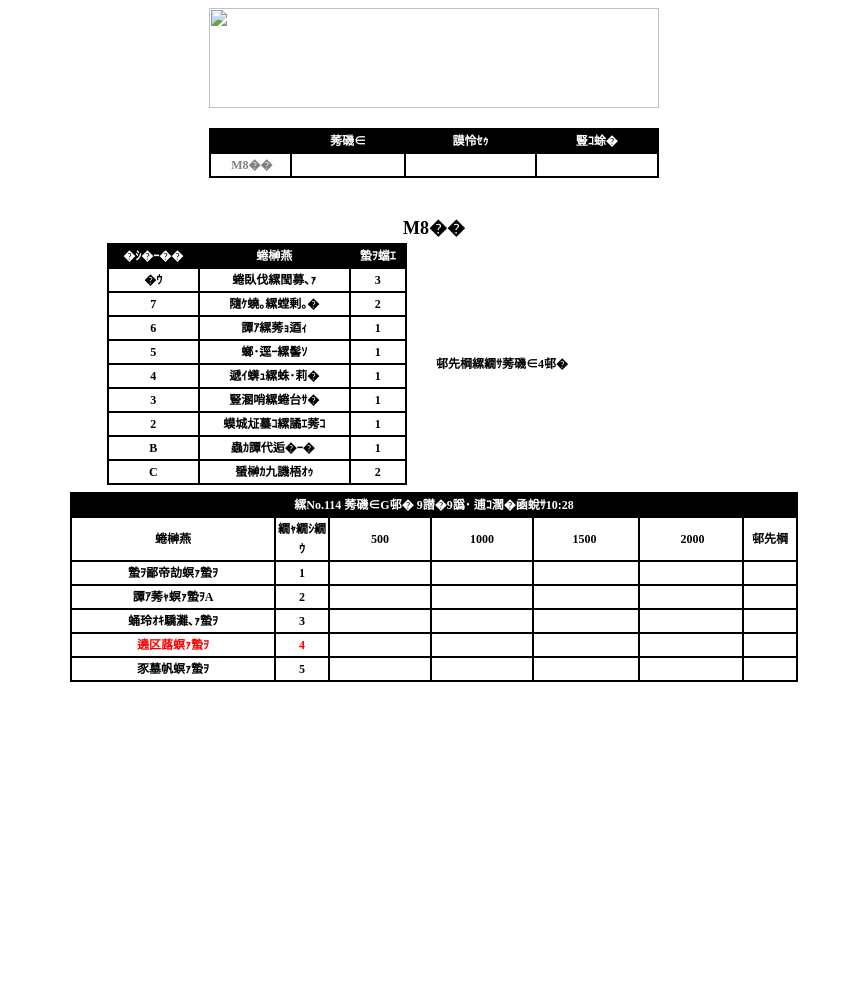
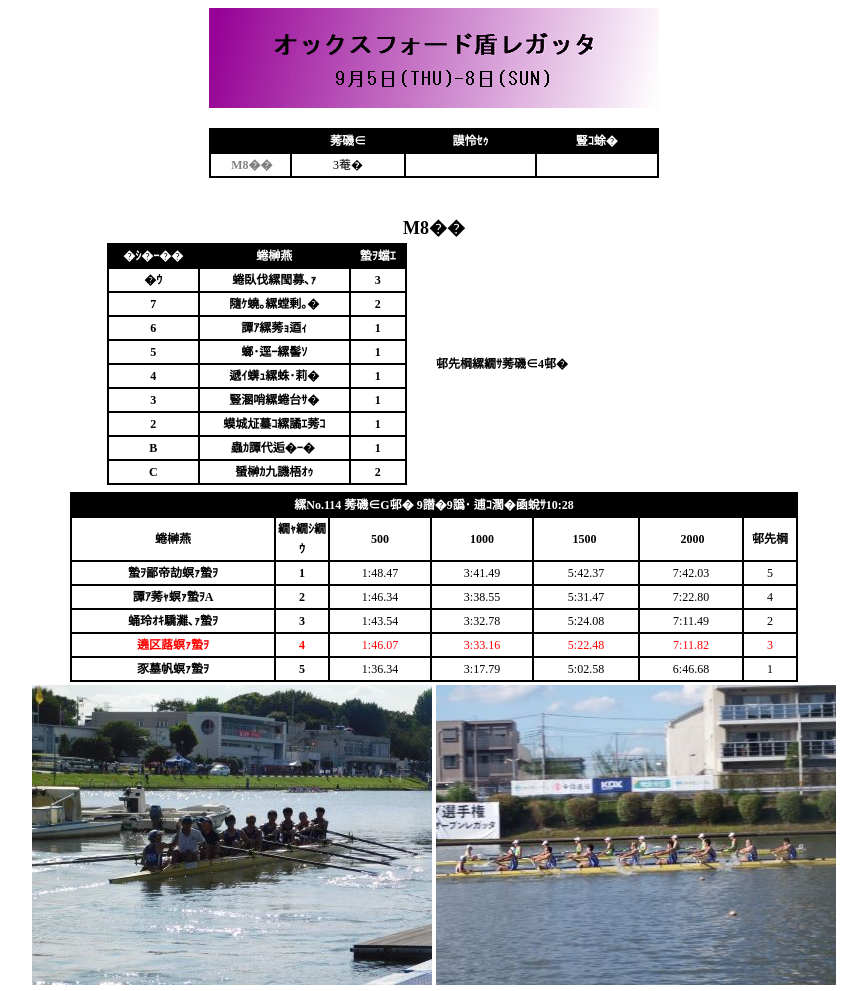
Before and after one commit to rubc1948/ottateregatta2024result, a plain HTML site: page index.html in a window 1280 px wide. Shown: the whole page, without its empty margins (206-1073 px from the left). Before the commit the page ends 800 px from the top, so only its background shows below. Drawn offline with Linux system fonts and the light colour scheme.

Commit message:
Update index.html

```diff
--- a/index.html
+++ b/index.html
@@ -35,7 +35,7 @@ color:black; font-family:'Osaka' ;line-height:15pt;
 </HEAD>
 <body link="808080" vlink="808080" alink="808080">
 <center>
-<center><font color=blue size="5"><img src="ottate2024.top.gif" width="450" height="100" border="0"><br>
+<center><font color=blue size="5"><img src="ottateregatta2024.top.gif" width="450" height="100" border="0"><br>
 </font><b><BR>
 </b>
 <table width="450" bgcolor="black">
@@ -46,7 +46,7 @@ color:black; font-family:'Osaka' ;line-height:15pt;
     <td bgcolor="black" width="76"><center><font color="#ffffff"><b><font face="メイリオ">決勝</font></b></font></center></td>
   </tr><tr>
     <td bgcolor="white" align="center">&nbsp;<b><font face="メイリオ"><a href="#W1X">M8＋</a></font></b></td>
-    <td bgcolor="white" align="center"></td>
+    <td bgcolor="white" align="center">3位</td>
     <td bgcolor="white" align="center"></td>
     <td bgcolor="white" align="center"></td>
   </tr></table>
@@ -142,47 +142,47 @@ color:black; font-family:'Osaka' ;line-height:15pt;
     <tr>
       <td bgcolor="white" align="center" height="13"><b>学習院大学</b></td>
       <td bgcolor="white" align="center" height="13"><font face="メイリオ"><b>1</b></font></td>
-      <td bgcolor="white" align="center" width="98" height="13"></td>
-      <td bgcolor="white" align="center" width="98" height="13"></td>
-      <td bgcolor="white" align="center" width="102" height="13"></td>
-      <td bgcolor="white" align="center" height="13"></td>
-      <td bgcolor="white" align="center" height="13"></td>
+      <td bgcolor="white" align="center" width="98" height="13">1:48.47</td>
+      <td bgcolor="white" align="center" width="98" height="13">3:41.49</td>
+      <td bgcolor="white" align="center" width="102" height="13">5:42.37</td>
+      <td bgcolor="white" align="center" height="13">7:42.03</td>
+      <td bgcolor="white" align="center" height="13">5</td>
     </tr>
     <tr>
       <td bgcolor="white" align="center"><b>東京大学A</b></td>
       <td bgcolor="white" align="center"><font face="メイリオ"><b>2</b></font></td>
-      <td bgcolor="white" align="center" width="98"></td>
-      <td bgcolor="white" align="center" width="98"></td>
-      <td bgcolor="white" align="center" width="102"></td>
-      <td bgcolor="white" align="center"></td>
-      <td bgcolor="white" align="center"></td>
+      <td bgcolor="white" align="center" width="98">1:46.34</td>
+      <td bgcolor="white" align="center" width="98">3:38.55</td>
+      <td bgcolor="white" align="center" width="102">5:31.47</td>
+      <td bgcolor="white" align="center">7:22.80</td>
+      <td bgcolor="white" align="center">4</td>
     </tr>
     <tr>
       <td bgcolor="white" align="center"><font color="#000000"><b>北海道大学</b></font></td>
       <td bgcolor="white" align="center"><font face="メイリオ" color="#000000"><font color="#000000"><b>3</b></font></font></td>
-      <td bgcolor="white" align="center" width="98"></td>
-      <td bgcolor="white" align="center" width="98"></td>
-      <td bgcolor="white" align="center" width="102"></td>
-      <td bgcolor="white" align="center"></td>
-      <td bgcolor="white" align="center"></td>
+      <td bgcolor="white" align="center" width="98">1:43.54</td>
+      <td bgcolor="white" align="center" width="98">3:32.78</td>
+      <td bgcolor="white" align="center" width="102">5:24.08</td>
+      <td bgcolor="white" align="center">7:11.49</td>
+      <td bgcolor="white" align="center">2</td>
     </tr>
     <tr>
       <td bgcolor="white" align="center"><font color="#ff0000"><b>立教大学</b></font></td>
       <td bgcolor="white" align="center"><font face="メイリオ" color="#ff0000"><b>4</b></font></td>
-      <td bgcolor="white" align="center" width="98"></td>
-      <td bgcolor="white" align="center" width="98"></td>
-      <td bgcolor="white" align="center" width="102"></td>
-      <td bgcolor="white" align="center"></td>
-      <td bgcolor="white" align="center"></td>
+      <td bgcolor="white" align="center" width="98"><font color="#ff0000">1:46.07</font></td>
+      <td bgcolor="white" align="center" width="98"><font color="#ff0000">3:33.16</font></td>
+      <td bgcolor="white" align="center" width="102"><font color="#ff0000">5:22.48</font></td>
+      <td bgcolor="white" align="center"><font color="#ff0000">7:11.82</font></td>
+      <td bgcolor="white" align="center"><font color="#ff0000">3</font></td>
     </tr>
   <tr>
       <td bgcolor="white" align="center"><b>法政大学</b></td>
       <td bgcolor="white" align="center"><font face="メイリオ"><b>5</b></font></td>
-      <td bgcolor="white" align="center" width="98"></td>
-      <td bgcolor="white" align="center" width="98"></td>
-      <td bgcolor="white" align="center" width="102"></td>
-      <td bgcolor="white" align="center"></td>
-      <td bgcolor="white" align="center"></td>
+      <td bgcolor="white" align="center" width="98">1:36.34</td>
+      <td bgcolor="white" align="center" width="98">3:17.79</td>
+      <td bgcolor="white" align="center" width="102">5:02.58</td>
+      <td bgcolor="white" align="center">6:46.68</td>
+      <td bgcolor="white" align="center">1</td>
     </tr>
 
   </tbody>
@@ -190,8 +190,8 @@ color:black; font-family:'Osaka' ;line-height:15pt;
 <table widtht="700">
   <tbody>
     <tr>
-          <td bgcolor="white" align="center"></td>
-<td bgcolor="white" align="center"></td>
+          <td bgcolor="white" align="center"><img src="M8+1.jpg" width="400" height="300" border="0"></td>
+<td bgcolor="white" align="center"><img src="M8+2.jpg" width="400" height="300" border="0"></td>
 </tbody>
 </table>
 </center>
```
